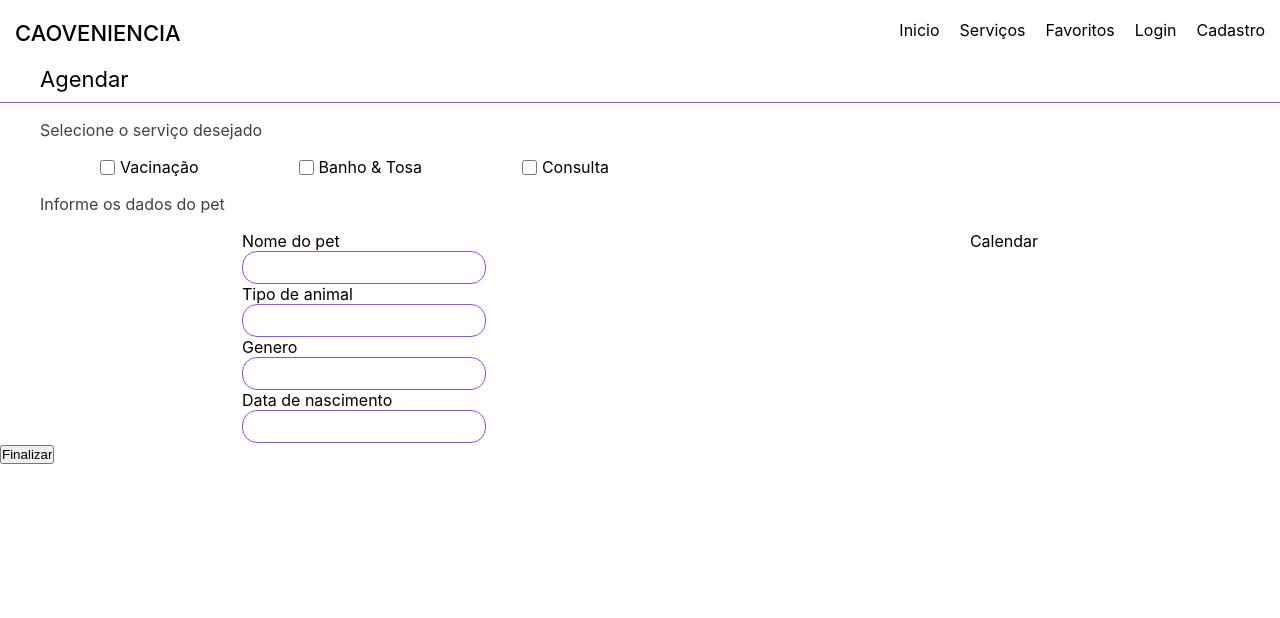
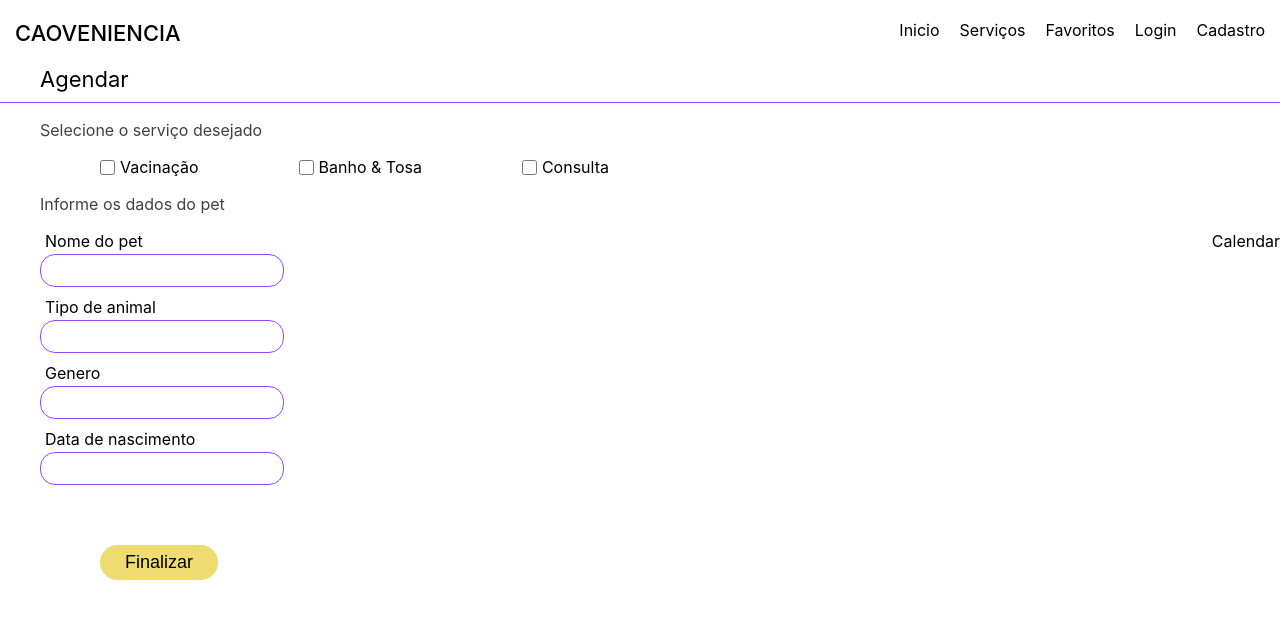
Before and after one commit to luisfelip2005/petshop, a React (Create React App) app in the folder frontend/: page /appointment in a window 1280 px wide. Shown: the top 618 px of the page. Built offline with nearby package versions, Linux system fonts and the light colour scheme.

Commit message:
improving resposivity

```diff
--- a/frontend/src/pages/Appointment/styles.css
+++ b/frontend/src/pages/Appointment/styles.css
@@ -9,8 +9,11 @@
     display: flex;
     justify-content: start;
     align-items: center;
-    gap: 100px;
+    /* gap: 100px; */
+    gap: 30px;
     padding: 0px 0px 0px 100px;
+    flex-wrap: wrap;
+
 }
 
 .checkbox-container {
@@ -18,6 +21,7 @@
     justify-content: center;
     align-items: center;
     gap: 5px;
+    padding: 0px 70px 0px 0px;
 }
 
 .subtitle {
@@ -27,7 +31,9 @@
 
 .input-container {
     display: flex;
-    justify-content: space-around;
+    justify-content: space-between;
+    flex-wrap: wrap;
+    gap: 20px;
 }
 
 .title {
@@ -41,4 +47,25 @@
     font-size: 18px;
     padding: 5px 5px;
     border-radius: 15px;
+    margin-bottom: 10px;
 }
+
+.inputs {
+    padding: 0px 0px 0px 40px;
+}
+
+.appointment-button {
+    padding: 7px 25px;
+    font-size: 18px;
+    font-weight: 500;
+    background-color: #EFDB6F;
+    border-radius: 20px;
+    border: 0px;
+    margin-left: 100px;
+    margin-top: 50px;
+    margin-bottom: 40px;
+}
+
+.appointment-input-label {
+    padding: 0px 0px 3px 5px;
+}
```
